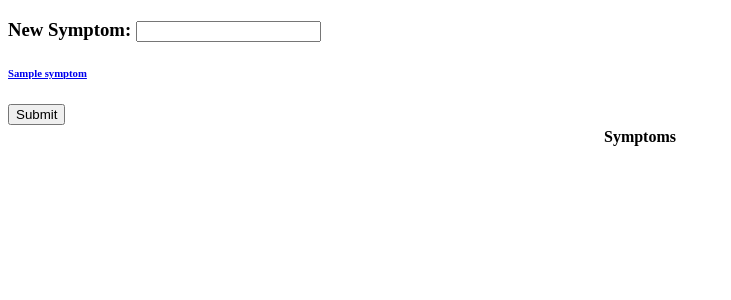
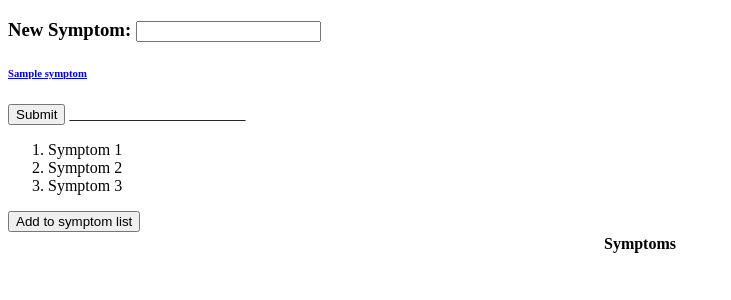
Before and after one commit to margaret84pazos/symptomTracker-, a Python web app: template templates/symptom_list.html in a window 1280 px wide. Shown: the top 300 px of the page, without its empty margins (0-731 px from the left). Run offline with Jinja, Linux system fonts and the light colour scheme; the template is opened without the code that fills it: most values are stand-ins (such as "Sample title", 1, 10 or a date in 2020); lists and menus that the app fills with data are empty; some libraries are stand-ins or nearby versions.

Commit message:
template and symptom_list

```diff
--- a/main.py
+++ b/main.py
@@ -87,7 +87,7 @@ class SignUpHandler(webapp2.RequestHandler):
         self.redirect('/')
 class Symptom_ListHandler(webapp2.RequestHandler):
     def get(self):
-        template = jinja_environment.get_template("templates/new_symptom.html")
+        template = jinja_environment.get_template("templates/symptom_list.html")
         self.response.write(template.render())
 
     def post(self):
--- a/templates/symptom_list.html
+++ b/templates/symptom_list.html
@@ -23,3 +23,30 @@
   </body>
 </html>
   <form method="post" action="">
+
+______________________
+<!DOCTYPE html>
+<html>
+<title> Symptom!! </title>
+<head>
+<script src="https://ajax.googleapis.com/ajax/libs/jquery/3.2.1/jquery.min.js"></script>
+<script>
+$(document).ready(function(){
+    $("#btn1").click(function(){
+        $("ol").append("<li>Appended symptom list</li>");
+    });
+});
+</script>
+</head>
+<body>
+
+<ol>
+  <li>Symptom 1</li>
+  <li>Symptom 2</li>
+  <li>Symptom 3</li>
+</ol>
+
+<button id="btn1">Add to symptom list</button>
+
+</body>
+</html>
```
